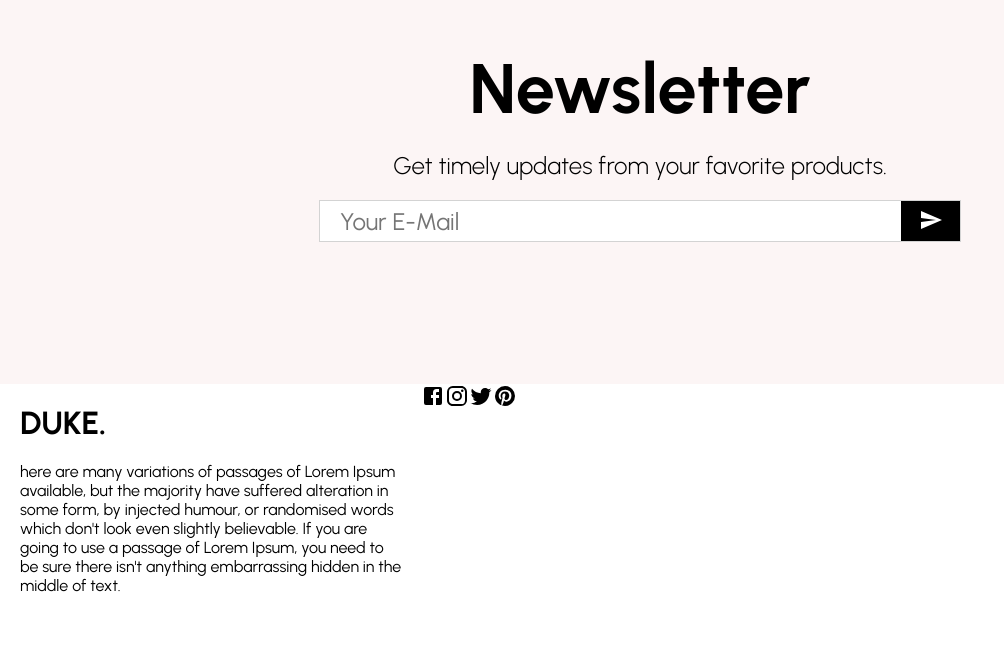
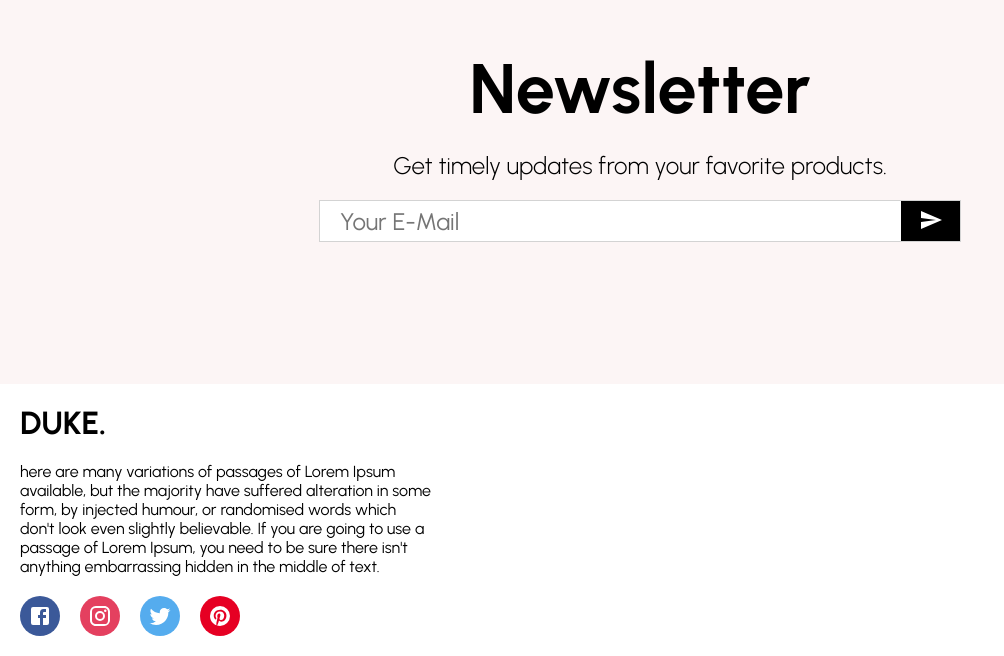
Before and after one commit to nihat3371/ECOMMERCE, a React (Create React App) app: page / in a window 1280 px wide. Shown: the part 2712-3368 px from the top of the page, without its empty margins (0-1004 px from the left). Before the commit the page ends 3347 px from the top, so only its background shows below. Built offline with nearby package versions, Linux system fonts and the light colour scheme.

Commit message:
commit on master

```diff
--- a/src/components/Footer.jsx
+++ b/src/components/Footer.jsx
@@ -2,10 +2,11 @@ import { Facebook, Instagram, Pinterest, Twitter } from "@material-ui/icons";
 import styled from "styled-components";
 
 const Container = styled.div`
-    display:flex;
+    display: flex;
+
 `;
 const Left = styled.div`
-    flex:1;
+    flex: 1;
     display: flex;
     flex-direction: column;
     padding: 20px;
@@ -18,17 +19,26 @@ const Desc = styled.p`
     margin: 20px 0px ;
 `;
 const SocialContainer = styled.div`
-    display:flex;
+    display: flex;
+
 `;
 const SocialIcon = styled.div`
-
+    width: 40px;
+    height: 40px;
+    border-radius: 50%;
+    color: white;
+    background-color: #${props=>props.color};
+    display: flex;
+    align-items: center;
+    justify-content: center;
+    margin-right: 20px;
 `;
 
 const Center = styled.div`
-    flex:1;
+    flex: 1;
 `;
 const Right = styled.div`
-    flex:1;
+    flex: 1;
 `;
 
 const Footer = () => {
@@ -37,24 +47,23 @@ const Footer = () => {
             <Left>
                 <Logo>DUKE.</Logo>
                 <Desc>here are many variations of passages of Lorem Ipsum available, but the majority have suffered alteration in some form, by injected humour, or randomised words which don't look even slightly believable. If you are going to use a passage of Lorem Ipsum, you need to be sure there isn't anything embarrassing hidden in the middle of text.</Desc>
-            </Left>
-            <SocialContainer>
-                <SocialIcon>
+                <SocialContainer>
+                <SocialIcon color="3B5999">
                     <Facebook/>
                 </SocialIcon>
-                <SocialIcon>
+                <SocialIcon color="E4405f">
                     <Instagram/>
                 </SocialIcon>
-                <SocialIcon>
+                <SocialIcon color= "55ACEE">
                     <Twitter/>
                 </SocialIcon>
-                <SocialIcon>
+                <SocialIcon color= "E60023">
                     <Pinterest/>
                 </SocialIcon>
             </SocialContainer>
+            </Left>
             <Center></Center>
             <Right></Right>
-
         </Container>
     )
 }
```
